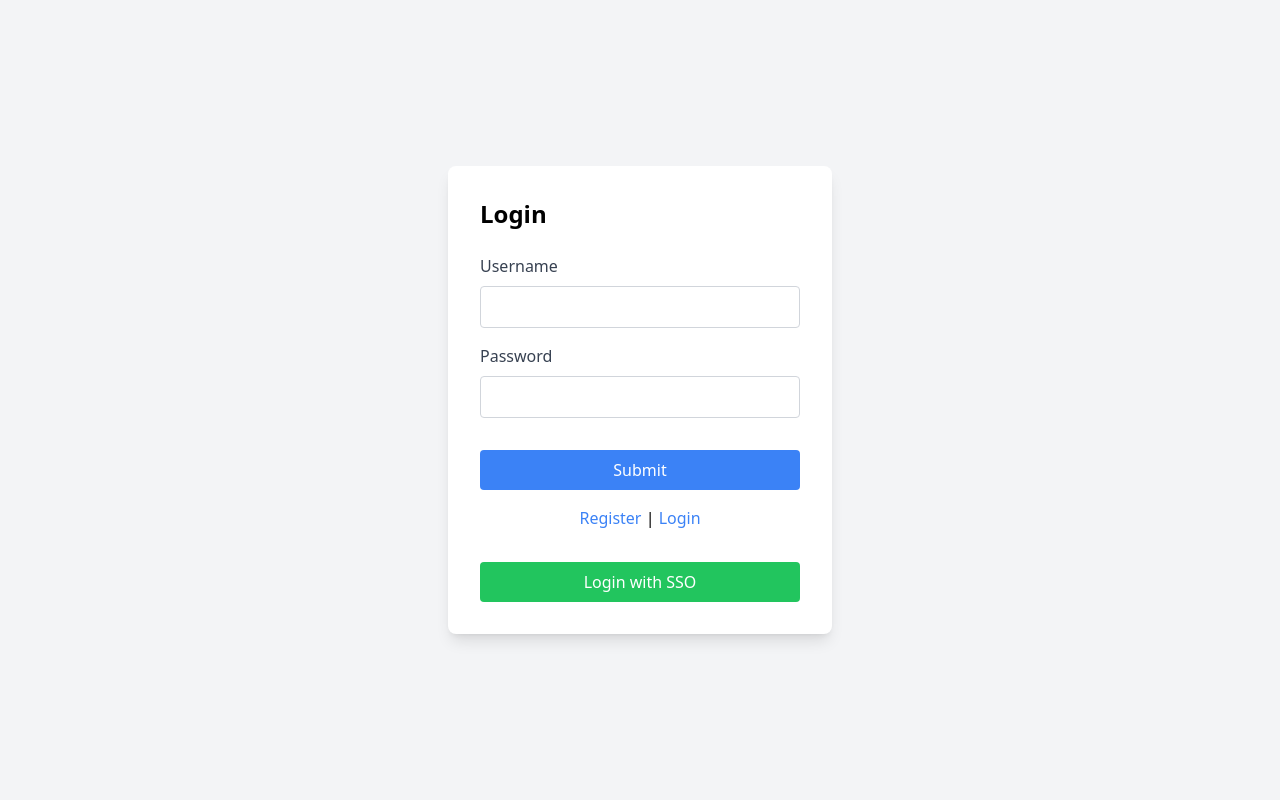
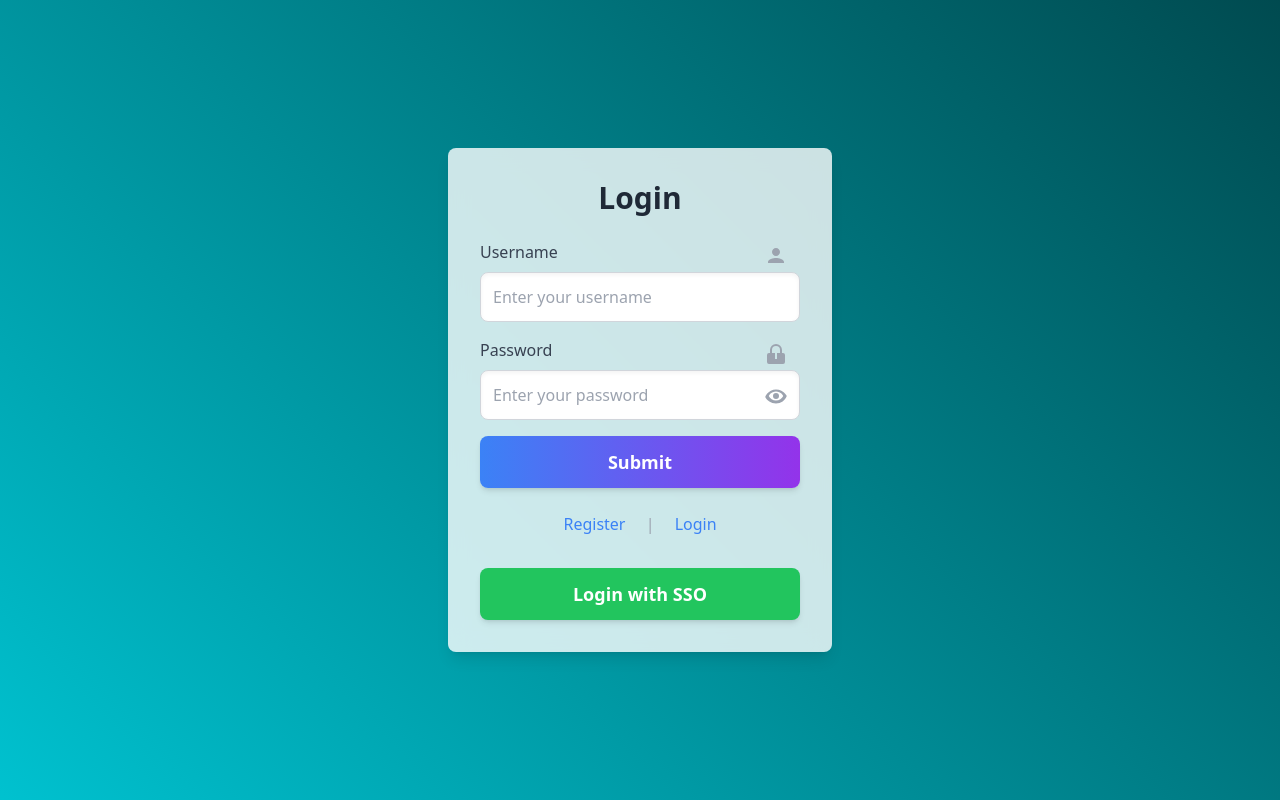
Before and after one commit to AhmadRifqi86/ESP-HAR, a FastAPI app: page / in a window 1280 px wide. Run offline with FastAPI, Linux system fonts and the light colour scheme; parts of the project's set-up code (start-up, migrations or seed data) failed here and were passed over; some libraries are stand-ins or nearby versions.

Commit message:
add new login interface

```diff
--- a/new/app/templates/login_register.html
+++ b/new/app/templates/login_register.html
@@ -6,30 +6,96 @@
     <meta name="viewport" content="width=device-width, initial-scale=1.0">
     <script src="https://cdn.tailwindcss.com"></script>
     <title>Register/Login</title>
+    <style>
+        body {
+            /* Background gradient animation */
+            background: linear-gradient(45deg, #00EEFF, #000000);
+            background-size: 200% 200%;
+            animation: gradient-animation 6s ease infinite;
+        }
+
+        @keyframes gradient-animation {
+            0% {
+                background-position: 0% 50%;
+            }
+
+            50% {
+                background-position: 100% 50%;
+            }
+
+            100% {
+                background-position: 0% 50%;
+            }
+        }
+
+        .glass {
+            background: rgba(255, 255, 255, 0.8);
+            backdrop-filter: blur(10px);
+        }
+    </style>
 </head>
 
-<body class="bg-gray-100 flex items-center justify-center h-screen">
-    <div class="bg-white p-8 rounded-lg shadow-lg w-96">
-        <h2 id="form-title" class="text-2xl font-bold mb-6">Login</h2>
-        <form id="form" method="post" action="/login">
-            <div class="mb-4">
-                <label class="block text-gray-700">Username</label>
-                <input name="username" type="text" class="w-full p-2 border border-gray-300 rounded mt-2" required>
+<body class="flex items-center justify-center h-screen bg-gray-900">
+    <div
+        class="glass p-8 rounded-lg shadow-lg w-96 transform transition-transform duration-500 hover:scale-105 hover:shadow-2xl">
+        <h2 id="form-title" class="text-3xl font-extrabold mb-6 text-gray-800 text-center">Login</h2>
+        <form id="form" method="post" action="/login" class="space-y-4">
+            <div class="relative">
+                <label class="block text-gray-700 font-medium">Username</label>
+                <input name="username" type="text"
+                    class="w-full p-3 border border-gray-300 rounded-lg shadow-inner mt-2 focus:outline-none focus:ring-2 focus:ring-blue-500 transition-all duration-300"
+                    placeholder="Enter your username" required>
+                <span class="absolute top-1 right-3 text-gray-400">
+                    <!-- Ikon user -->
+                    <svg xmlns="http://www.w3.org/2000/svg" class="h-6 w-6" viewBox="0 0 24 24" fill="currentColor">
+                        <path
+                            d="M12 12c2.21 0 4-1.79 4-4S14.21 4 12 4s-4 1.79-4 4 1.79 4 4 4zm0 2c-2.67 0-8 1.34-8 4v1h16v-1c0-2.66-5.33-4-8-4z" />
+                    </svg>
+                </span>
             </div>
-            <div class="mb-4">
-                <label class="block text-gray-700">Password</label>
-                <input name="password" type="password" class="w-full p-2 border border-gray-300 rounded mt-2" required>
+            <div class="relative">
+                <label class="block text-gray-700 font-medium">Password</label>
+                <!-- Input Password -->
+                <span class="absolute top-1 right-3 text-gray-400">
+                    <!-- Ikon kunci -->
+                    <svg xmlns="http://www.w3.org/2000/svg" class="h-6 w-6 " viewBox="0 0 24 24" fill="currentColor">
+                        <path
+                            d="M12 2a6 6 0 00-6 6v3H5a2 2 0 00-2 2v7a2 2 0 002 2h14a2 2 0 002-2v-7a2 2 0 00-2-2h-1V8a6 6 0 00-6-6zm0 2a4 4 0 014 4v3H8V8a4 4 0 014-4zm-1 7h2v6h-2v-6z" />
+                    </svg>
+                </span>
+                <div class="relative">
+                    <input id="password" name="password" type="password"
+                        class="w-full p-3 border border-gray-300 mt-2 rounded-lg shadow-inner focus:outline-none focus:ring-2 focus:ring-blue-500 transition-all duration-300 pr-10"
+                        placeholder="Enter your password" required>
+                    <!-- Ikon Mata di Dalam Kolom -->
+
+                    <span class="absolute inset-y-2 mt-3 right-3 flex items-center text-gray-400 cursor-pointer"
+                        onclick="togglePasswordVisibility()">
+                        <svg id="eye-icon" xmlns="http://www.w3.org/2000/svg" class="h-6 w-6" viewBox="0 0 24 24"
+                            fill="currentColor">
+                            <path
+                                d="M12 4.5c-4.97 0-9.16 3.16-10.79 7.5C2.84 15.34 7.03 18.5 12 18.5s9.16-3.16 10.79-7.5C21.16 7.66 16.97 4.5 12 4.5zm0 2c3.17 0 5.94 1.76 7.24 4.5-1.3 2.74-4.07 4.5-7.24 4.5-3.17 0-5.94-1.76-7.24-4.5C6.06 8.26 8.83 6.5 12 6.5zm0 1.5a3 3 0 110 6 3 3 0 010-6z" />
+                        </svg>
+                    </span>
+                </div>
             </div>
-            <button class="w-full bg-blue-500 text-white p-2 rounded mt-4">Submit</button>
+            <button
+                class="w-full bg-gradient-to-r from-blue-500 to-purple-600 hover:from-purple-600 hover:to-blue-500 text-white p-3 rounded-lg shadow-md font-bold text-lg transition-all duration-300 transform hover:scale-105">
+                Submit
+            </button>
         </form>
-        <div id="toggle-buttons" class="mt-4 text-center">
-            <button onclick="toggleForm('register')" class="text-blue-500">Register</button>
-            <span>|</span>
-            <button onclick="toggleForm('login')" class="text-blue-500">Login</button>
+        <div id="toggle-buttons" class="mt-6 text-center space-x-4">
+            <button onclick="toggleForm('register')"
+                class="text-blue-500 hover:text-purple-600 transition-all duration-300 font-medium">Register</button>
+            <span class="text-gray-400">|</span>
+            <button onclick="toggleForm('login')"
+                class="text-blue-500 hover:text-purple-600 transition-all duration-300 font-medium">Login</button>
         </div>
-        <p id="message" class="text-red-500 mt-4">{{ message }}</p>
-        <!-- SSO Login Button -->
-        <button onclick="AuthSso()" class="w-full bg-green-500 text-white p-2 rounded mt-4">Login with SSO</button>
+        <p id="message" class="text-red-500 mt-4 text-center"></p>
+        <button onclick="AuthSso()"
+            class="w-full bg-green-500 hover:bg-green-600 text-white p-3 rounded-lg shadow-md font-bold text-lg mt-4 transition-all duration-300 transform hover:scale-105">
+            Login with SSO
+        </button>
     </div>
 
     <script>
@@ -46,25 +112,17 @@
         }
 
         async function AuthSso() {
-            // Redirect to CAS logout page
             window.location.href = 'https://sso.ui.ac.id/cas2/logout';
-
-            // After logout, wait a moment (e.g., 1 second) before redirecting to login
             setTimeout(() => {
                 const redirectUrl = `https://sso.ui.ac.id/cas2/login?service=${encodeURIComponent(
                     window.location.origin + '/'
                 )}`;
                 window.location.href = redirectUrl;
-            }, 1000);  // Adjust the delay time as necessary
-
-            setTimeout(() => {
-                window.location.href = '/';
-            }, 2000);  // Adjust the delay time as necessary
+            }, 1000);
         }
+    </script>
+</body>
 
 
 
-    </script>
-</body>
-
 </html>
```
Also changed, not shown: 10 other files.
